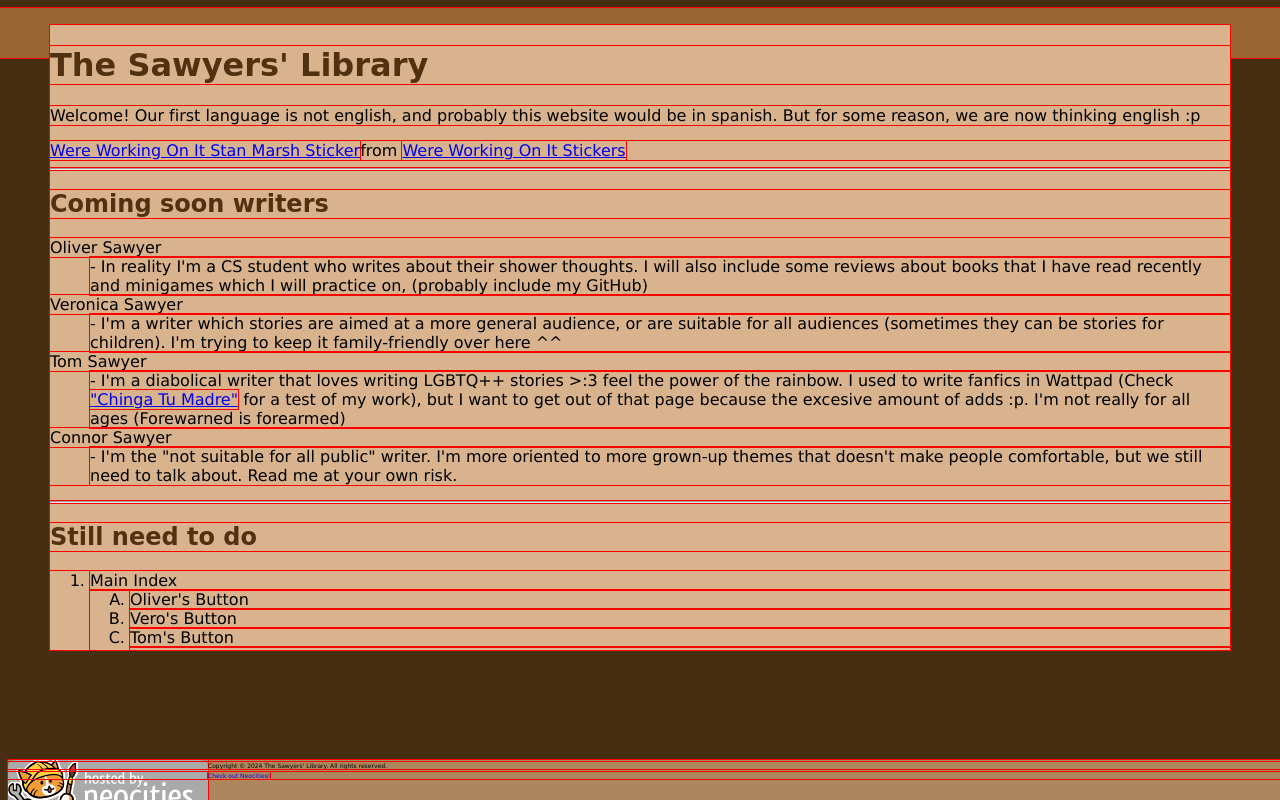
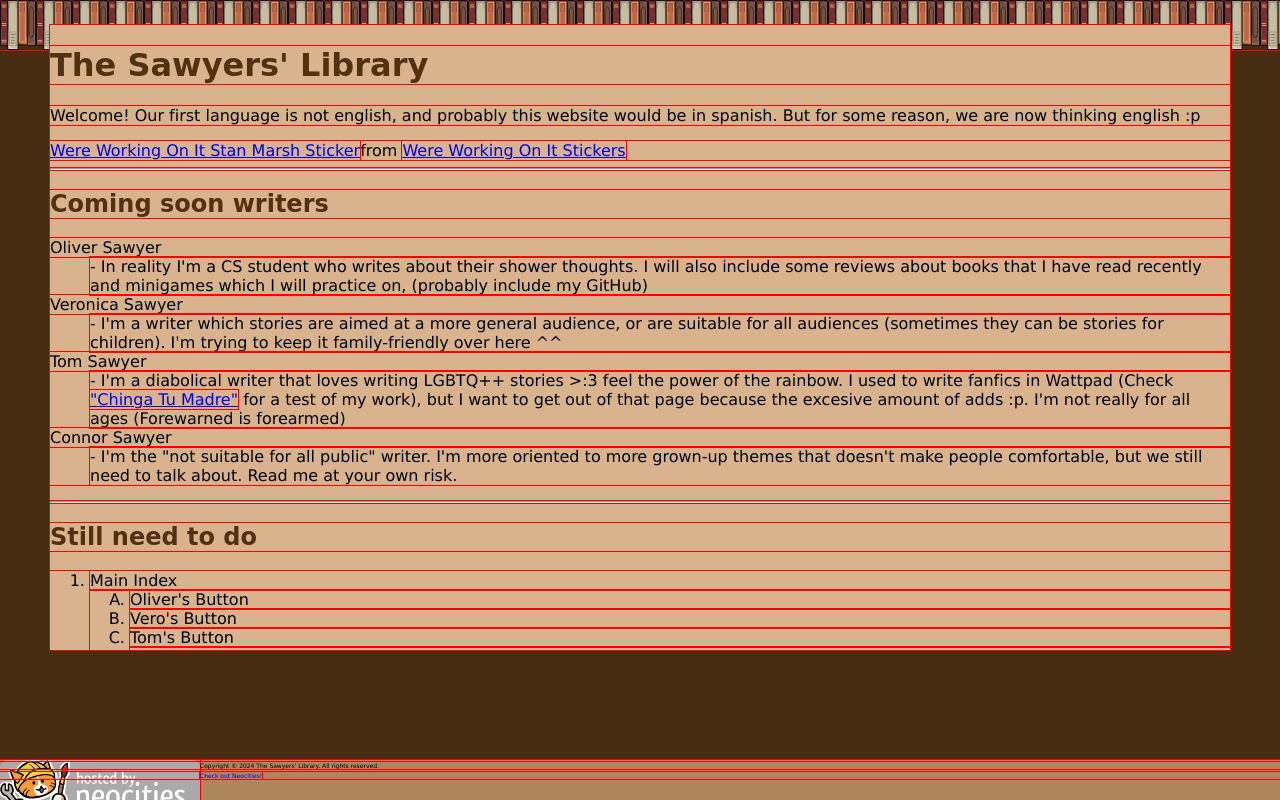
Before and after one commit to AOliv0191/sawyer-library-website, a plain HTML site: page pages/index.html in a window 1280 px wide. Drawn offline with Linux system fonts and the light colour scheme; a script that the page names is missing.

Commit message:
Added book banner, and corrected header

```diff
--- a/css/main.css
+++ b/css/main.css
@@ -7,12 +7,16 @@
 }
 
 header {
-  background-color: #996633;
+  background-image: url("../img/banner-top.png"); /* Books banner */
+  background-repeat: repeat-x;
+  background-size: auto 50px;
+  background-position: left top;
   left: 0;
   position: fixed;
   height: 50px;
   width: 100%;
 }
+
 div{
   display: block;
 }
@@ -20,7 +24,10 @@ body {
   background-color: #472d12;
   color: black;
   font-family: Verdana;
+  margin: 0;
+  padding: 0;
 }
+
 h1, h2, h3, h4, h5, h6 {
   color: #523110;
   font-family: 'Lucida Handwriting', Lucida, cursive;
```
